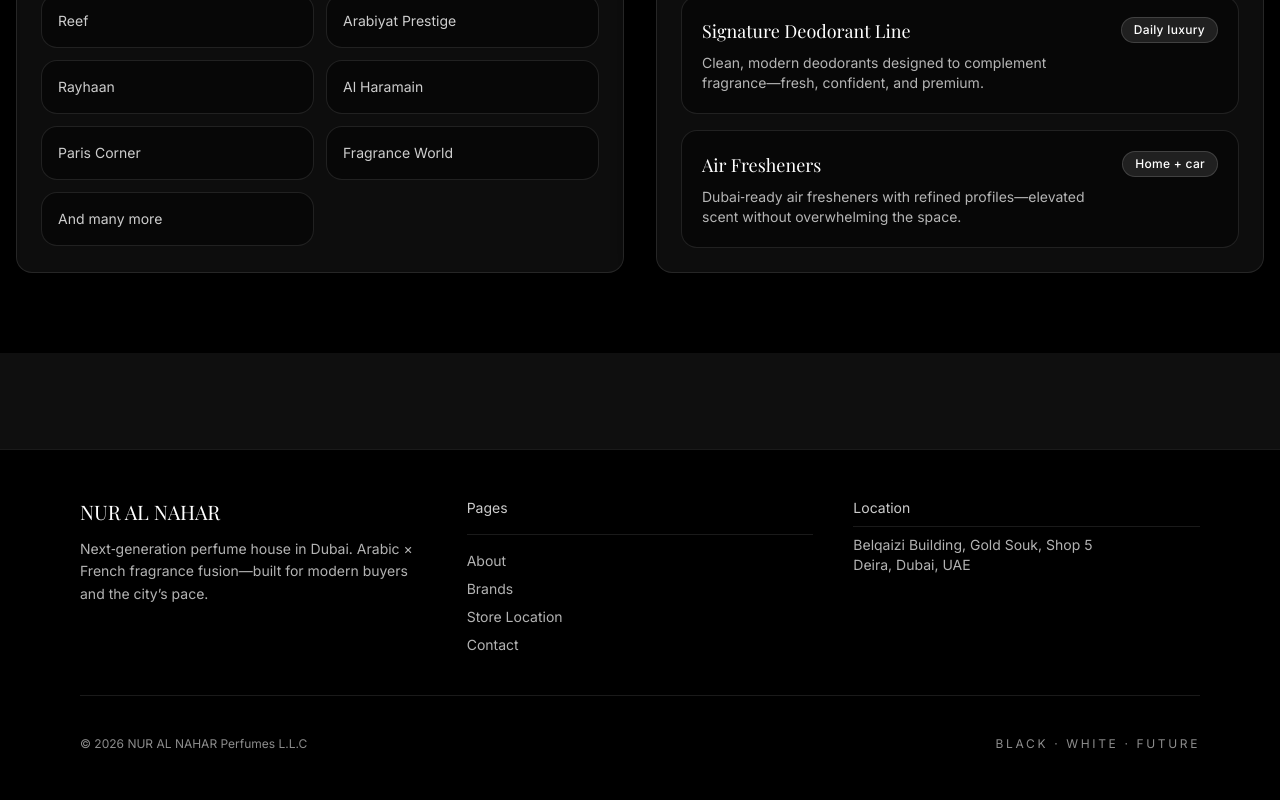
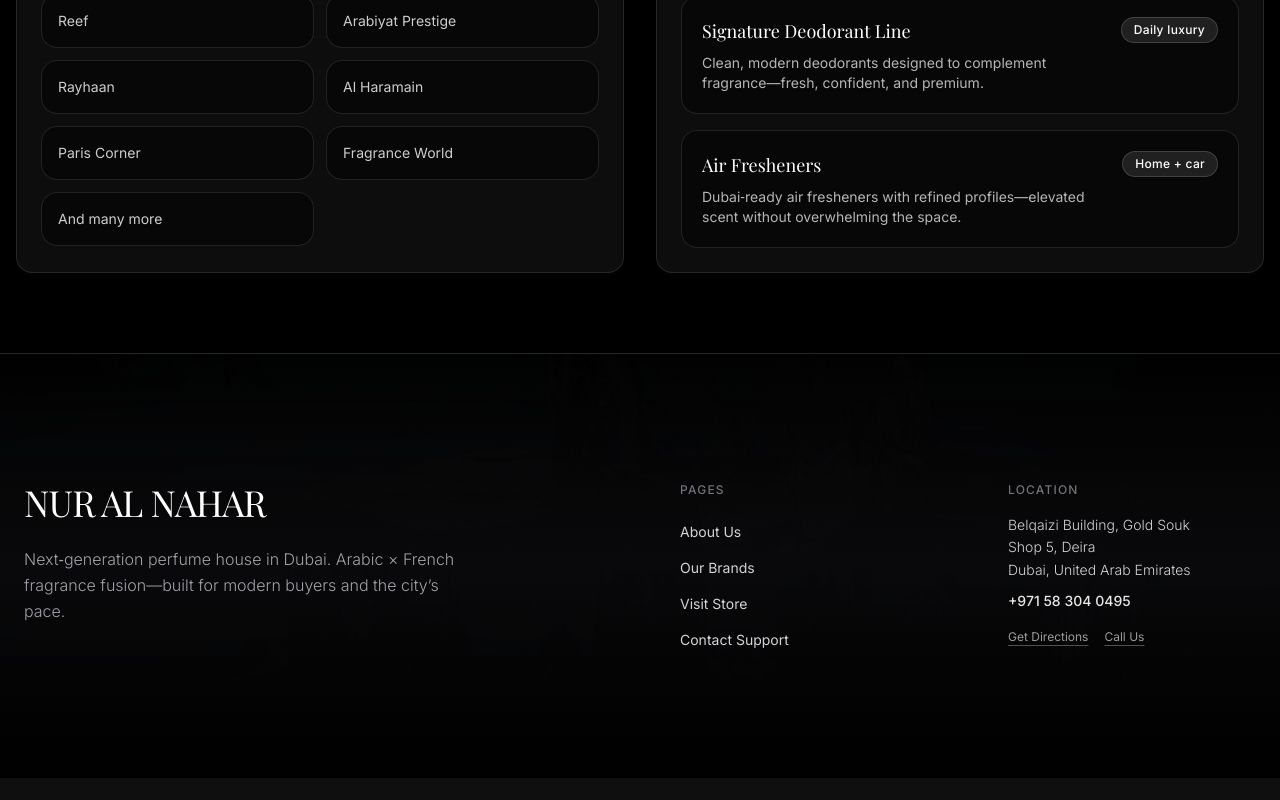
Before and after one commit to pvsameerpvs/nur-al-nahar-perfumes, a Next.js app: page /brands in a window 1280 px wide. Shown: the part 625-1425 px from the top of the page. After the commit the page ends 1403 px from the top, so only its background shows below. Built offline with nearby package versions, Linux system fonts and the light colour scheme; a web font is replaced by a local one.

Commit message:
fix: foooter fix

```diff
--- a/src/components/home/philosophy-section.tsx
+++ b/src/components/home/philosophy-section.tsx
@@ -10,45 +10,51 @@
 
 export function PhilosophySection() {
   return (
-    <Section className="relative flex min-h-screen items-center overflow-hidden py-32 text-white">
+    <Section className="relative flex min-h-screen items-center overflow-hidden py-32 text-white/90">
       {/* Background */}
       <div
-        className="absolute inset-0 z-0 bg-[length:150%] bg-center bg-no-repeat opacity-30 mix-blend-screen"
+        className="absolute inset-0 z-0 bg-cover bg-center bg-no-repeat"
         style={{ backgroundImage: "url('/hero-ice-bg.png')" }}
       />
 
+      {/* Gradient Overlay for Readability */}
+      <div className="absolute inset-0 z-0 bg-gradient-to-r from-black/80 via-black/40 to-transparent" />
+
       {/* Content */}
-      <div className="relative z-10 grid gap-16 md:grid-cols-2 lg:gap-24">
+      <div className="relative z-10 grid gap-16 md:grid-cols-2 lg:gap-32 px-4 md:px-8 max-w-[1400px] mx-auto w-full">
         {/* Left Column: Title */}
         <div className="flex flex-col justify-center space-y-8">
           <div className="flex items-center gap-4">
-            <div className="h-px w-12 bg-white/30" />
-            <span className="text-sm font-medium tracking-[0.3em] text-white/70">PHILOSOPHY</span>
+            <div className="h-px w-12 bg-cyan-200/50" />
+            <span className="text-sm font-medium tracking-[0.3em] text-cyan-100/80 shadow-sm">PHILOSOPHY</span>
           </div>
 
-          <h2 className="text-balance font-serif text-5xl font-medium leading-tight md:text-6xl">
+          <h2 className="text-balance font-serif text-5xl font-medium leading-tight md:text-7xl drop-shadow-2xl">
             Built for <br />
-            <span className="italic text-white/80">what’s next.</span>
+            <span className="italic text-transparent bg-clip-text bg-gradient-to-r from-white via-cyan-100 to-white/80">what’s next.</span>
           </h2>
 
-          <p className="max-w-md text-lg font-light leading-relaxed text-white/60">
+          <p className="max-w-md text-lg font-light leading-relaxed text-blue-50/80 drop-shadow-md">
             We blend Arabic depth with French structure—then edit hard. What remains is clean,
             modern, wearable luxury.
           </p>
         </div>
 
         {/* Right Column: Cards */}
-        <div className="grid gap-4">
+        <div className="grid gap-6">
           {philosophy.map((p, i) => (
             <div
               key={i}
-              className="group relative overflow-hidden rounded-xl border border-white/10 bg-white/5 p-6 backdrop-blur-sm transition-all duration-500 hover:border-white/20 hover:bg-white/10 hover:shadow-[0_0_30px_-10px_rgba(255,255,255,0.1)]"
+              className="group relative overflow-hidden rounded-xl border border-white/20 bg-white/5 p-6 backdrop-blur-md transition-all duration-500 hover:border-cyan-200/40 hover:bg-white/10 hover:shadow-[0_0_40px_-5px_rgba(165,243,252,0.15)]"
             >
+              {/* Ice Glint Effect */}
+              <div className="absolute -inset-full top-0 block h-full w-1/2 -skew-x-12 bg-gradient-to-r from-transparent to-white opacity-20 group-hover:animate-shine left-[120%]" />
+
               <div className="relative z-10 flex items-start gap-4">
-                <span className="mt-1 flex h-6 w-6 shrink-0 items-center justify-center rounded-full border border-white/20 text-[10px] text-white/50 group-hover:border-white/50 group-hover:text-white">
+                <span className="mt-1 flex h-6 w-6 shrink-0 items-center justify-center rounded-full border border-cyan-200/30 text-[10px] text-cyan-100/70 group-hover:border-cyan-200/80 group-hover:text-cyan-50 shadow-[0_0_10px_rgba(165,243,252,0.2)]">
                   {i + 1}
                 </span>
-                <p className="text-base font-light leading-relaxed text-white/80 group-hover:text-white">
+                <p className="text-base font-light leading-relaxed text-blue-50/90 group-hover:text-white drop-shadow-sm">
                   {p}
                 </p>
               </div>
--- a/src/components/site-footer.tsx
+++ b/src/components/site-footer.tsx
@@ -3,40 +3,51 @@
 
 export default function Footer() {
   return (
-    <footer className="mt-24 border-t border-white/10 bg-black">
-      <div className="mx-auto max-w-6xl px-4 py-12">
-        <div className="grid gap-10 md:grid-cols-3">
-          <div>
-            <div className="font-serif text-xl text-white">NUR AL NAHAR</div>
-            <p className="mt-3 max-w-sm text-sm leading-relaxed text-white/70">
+    <footer className="relative mt-0 border-t border-white/10 text-white overflow-hidden">
+        {/* Background */}
+        <div
+            className="absolute inset-0 z-0 bg-cover bg-center bg-no-repeat opacity-40 mix-blend-overlay"
+            style={{ backgroundImage: "url('/hero-ice-bg.png')" }}
+        />
+        <div className="absolute inset-0 z-0 bg-gradient-to-t from-black via-zinc-950/90 to-black/80" />
+
+      <div className="relative z-10 w-full max-w-[1400px] mx-auto px-6 py-20 md:py-32">
+        <div className="grid gap-12 lg:gap-20 md:grid-cols-4">
+          <div className="md:col-span-2 space-y-6">
+            <div className="font-serif text-3xl md:text-4xl tracking-tight text-white">NUR AL NAHAR</div>
+            <p className="max-w-md text-base leading-relaxed text-zinc-400 font-light">
               Next‑generation perfume house in Dubai. Arabic × French fragrance fusion—built for modern buyers and the city’s pace.
             </p>
           </div>
 
-          <div className="grid gap-2 text-sm">
-            <div className="text-white/80">Pages</div>
-            <Separator className="my-2" />
-            <Link className="text-white/70 hover:text-white" href="/about">About</Link>
-            <Link className="text-white/70 hover:text-white" href="/brands">Brands</Link>
-            <Link className="text-white/70 hover:text-white" href="/store-location">Store Location</Link>
-            <Link className="text-white/70 hover:text-white" href="/contact">Contact</Link>
+          <div className="grid gap-4 text-sm">
+            <h3 className="font-medium tracking-widest text-zinc-500 uppercase text-xs mb-2">Pages</h3>
+            <Link className="text-zinc-300 hover:text-white transition-colors duration-300" href="/about">About Us</Link>
+            <Link className="text-zinc-300 hover:text-white transition-colors duration-300" href="/brands">Our Brands</Link>
+            <Link className="text-zinc-300 hover:text-white transition-colors duration-300" href="/store-location">Visit Store</Link>
+            <Link className="text-zinc-300 hover:text-white transition-colors duration-300" href="/contact">Contact Support</Link>
           </div>
 
-          <div className="text-sm">
-            <div className="text-white/80">Location</div>
-            <Separator className="my-2" />
-            <p className="text-white/70">
-              Belqaizi Building, Gold Souk, Shop 5<br />
-              Deira, Dubai, UAE
+          <div className="space-y-4 text-sm">
+            <h3 className="font-medium tracking-widest text-zinc-500 uppercase text-xs mb-2">Location</h3>
+            <p className="text-zinc-300 leading-relaxed font-light">
+              Belqaizi Building, Gold Souk<br />
+              Shop 5, Deira<br />
+              Dubai, United Arab Emirates<br />
+              <span className="block mt-2 text-white/90 font-medium">+971 58 304 0495</span>
             </p>
+            <div className="flex gap-4">
+                <a href="https://maps.google.com" target="_blank" className="inline-block text-xs text-white/60 hover:text-white underline underline-offset-4 decoration-white/30 transition-all">
+                    Get Directions
+                </a>
+                 <a href="tel:+971583040495" className="inline-block text-xs text-white/60 hover:text-white underline underline-offset-4 decoration-white/30 transition-all">
+                    Call Us
+                </a>
+            </div>
           </div>
         </div>
 
-        <Separator className="my-10" />
-        <div className="flex flex-col gap-2 text-xs text-white/55 md:flex-row md:items-center md:justify-between">
-          <div>© {new Date().getFullYear()} NUR AL NAHAR Perfumes L.L.C</div>
-          <div className="tracking-[0.22em]">BLACK · WHITE · FUTURE</div>
-        </div>
+
       </div>
     </footer>
   );
```
